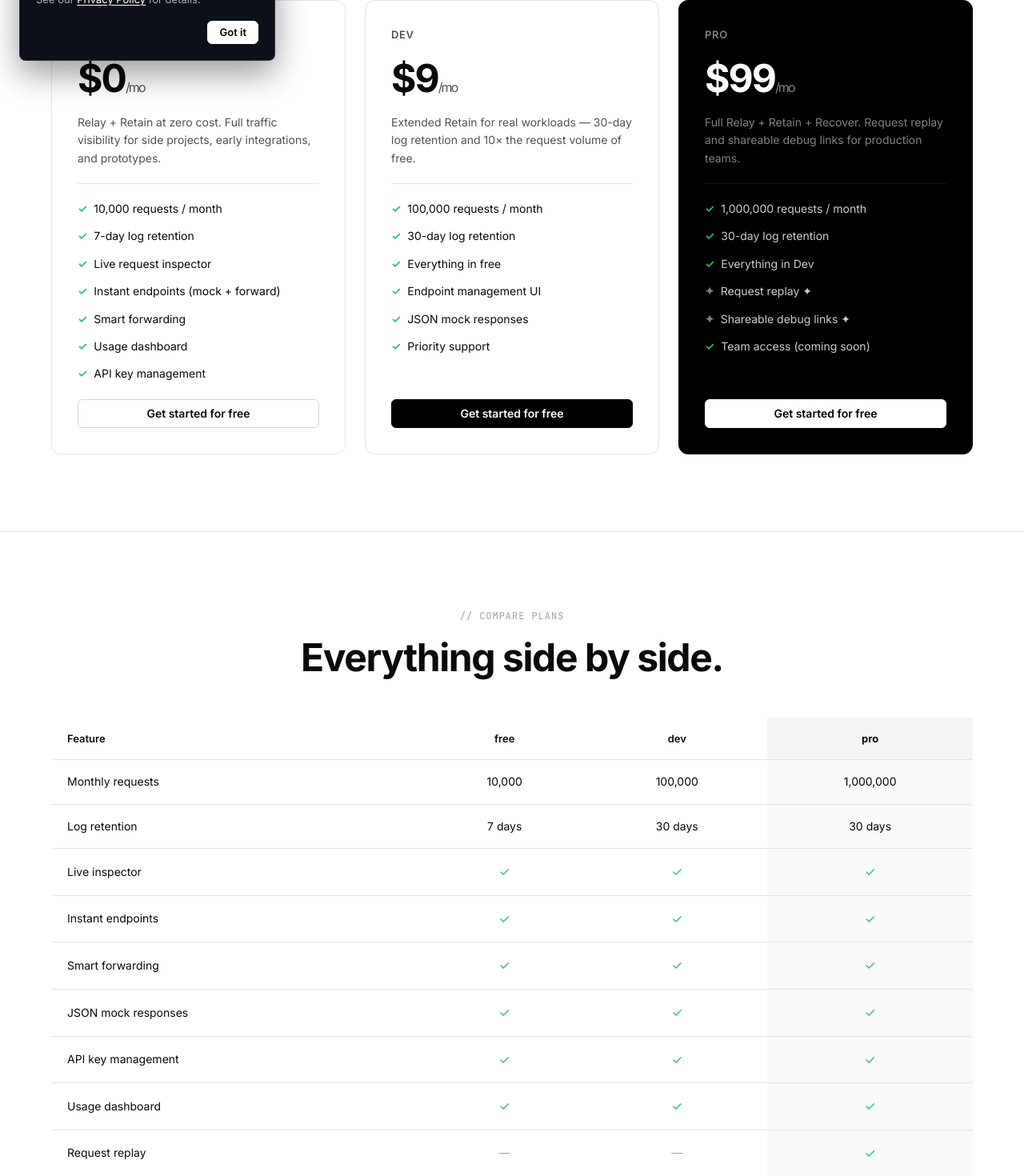
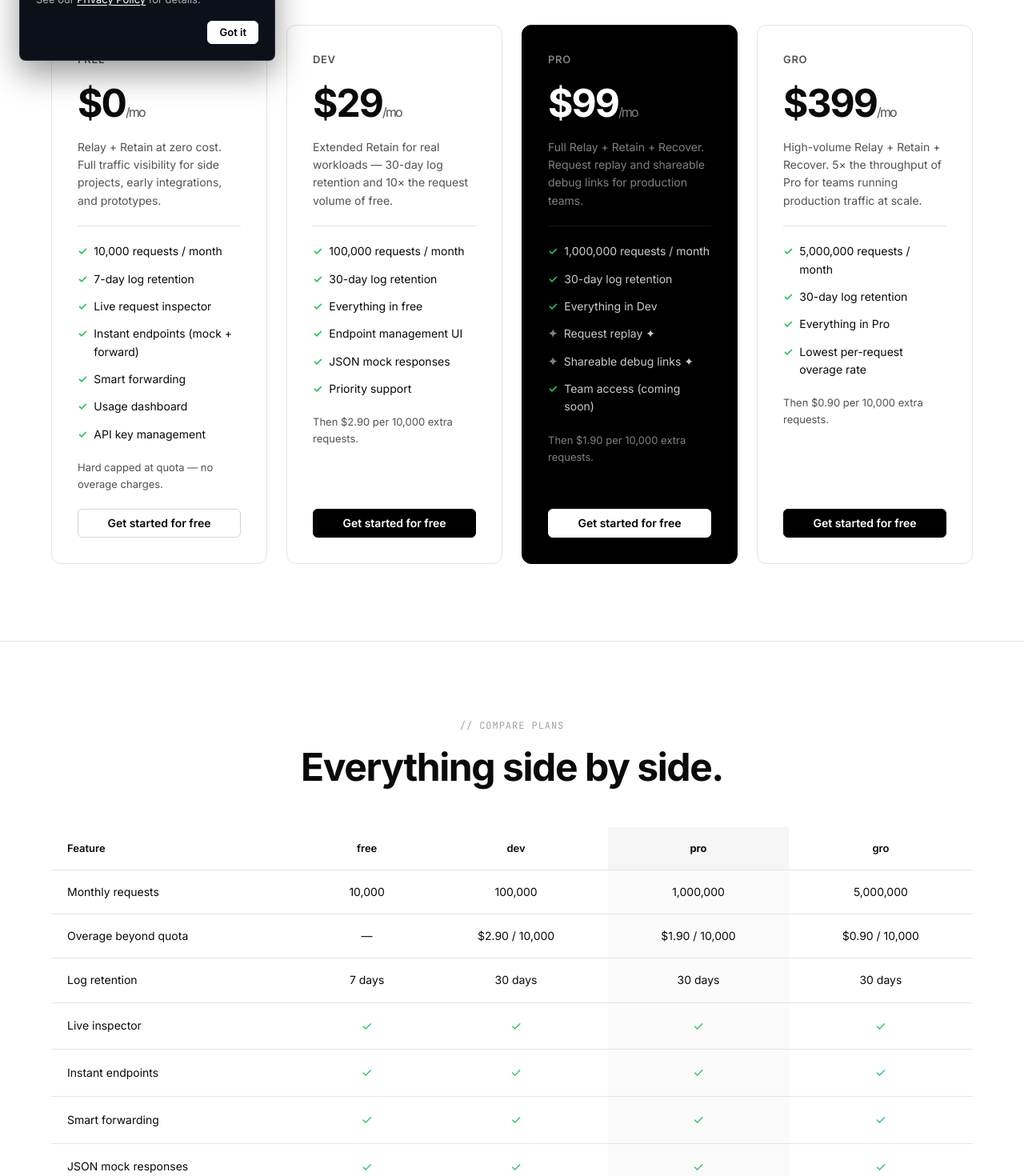
Before and after one commit to getrequesthq/website, a Next.js app: page /pricing in a window 1280 px wide. Shown: the part 700-2170 px from the top of the page at 80% size. Built offline with nearby package versions, Linux system fonts and the light colour scheme.

Commit message:
Update pricing

```diff
--- a/app/globals.css
+++ b/app/globals.css
@@ -951,6 +951,19 @@ table {
   gap: var(--space-6);
 }
 
+.pricing-grid--4 {
+  grid-template-columns: repeat(4, 1fr);
+}
+
+.pricing-card__overage {
+  font-size: 13px;
+  color: var(--text-light-2);
+}
+
+.pricing-card--featured .pricing-card__overage {
+  color: rgba(255,255,255,0.5);
+}
+
 .pricing-card {
   border: 1px solid var(--border-light);
   border-radius: var(--radius-xl);
--- a/app/pricing/page.tsx
+++ b/app/pricing/page.tsx
@@ -20,8 +20,12 @@ const faqItems = [
     answer: 'Yes. Plan changes take effect immediately. If you upgrade mid-cycle, you\'re charged the prorated difference. If you downgrade, the change takes effect at the start of your next billing cycle.',
   },
   {
-    question: 'What happens to my logs when I hit my limit?',
-    answer: 'Your endpoints continue to operate normally. New requests are still proxied and forwarded. Log capture is paused until the cycle resets or you upgrade.',
+    question: 'What happens when I go over my plan\'s request quota?',
+    answer: 'Your endpoints keep operating normally either way. On Free, log capture pauses once you hit 10,000 requests until the cycle resets or you upgrade. On Dev, Pro, and Gro, overage is billed automatically per 10,000 extra requests.',
+  },
+  {
+    question: 'Is overage capped, or can my bill spike unexpectedly?',
+    answer: 'Overage on Dev, Pro, and Gro is capped at 120% of your plan\'s quota. Once you hit that cap, we stop billing extra for the rest of the cycle — a traffic spike can\'t produce a surprise bill. Upgrade anytime for a higher included quota.',
   },
   {
     question: 'Is there a free trial for Pro?',
@@ -48,7 +52,7 @@ export default function PricingPage() {
           <div className="hero__inner">
             <span className="hero__label">// pricing</span>
             <h1 className="heading-hero hero__title" id="hero-heading">Reliable pricing. No surprises.</h1>
-            <p className="hero__sub">Start free, scale as your traffic grows.</p>
+            <p className="hero__sub">Start free, scale as your traffic grows. Every paid plan includes transparent, pay-as-you-go overage.</p>
           </div>
         </div>
       </section>
@@ -60,7 +64,7 @@ export default function PricingPage() {
             <span className="label label--light">// plans</span>
             <h2 className="heading-xl" id="plans-heading">Scale as your traffic grows.</h2>
           </div>
-          <div className="pricing-grid">
+          <div className="pricing-grid pricing-grid--4">
             {/* Free */}
             <div className="pricing-card">
               <div className="pricing-card__name">free</div>
@@ -76,6 +80,7 @@ export default function PricingPage() {
                 <li className="pricing-card__feature">Usage dashboard</li>
                 <li className="pricing-card__feature">API key management</li>
               </ul>
+              <p className="pricing-card__overage">Hard capped at quota — no overage charges.</p>
               <div className="pricing-card__cta">
                 <a href={APP_REGISTER_URL} className="btn btn-ghost-light" style={{ width: '100%', justifyContent: 'center' }}>Get started for free</a>
               </div>
@@ -83,7 +88,7 @@ export default function PricingPage() {
             {/* Dev */}
             <div className="pricing-card">
               <div className="pricing-card__name">dev</div>
-              <div className="pricing-card__price">$9<span>/mo</span></div>
+              <div className="pricing-card__price">$29<span>/mo</span></div>
               <p className="pricing-card__desc">Extended Retain for real workloads — 30-day log retention and 10× the request volume of free.</p>
               <hr className="pricing-card__divider" />
               <ul className="pricing-card__features">
@@ -94,6 +99,7 @@ export default function PricingPage() {
                 <li className="pricing-card__feature">JSON mock responses</li>
                 <li className="pricing-card__feature">Priority support</li>
               </ul>
+              <p className="pricing-card__overage">Then $2.90 per 10,000 extra requests.</p>
               <div className="pricing-card__cta">
                 <a href={APP_REGISTER_URL} className="btn btn-primary-dark" style={{ width: '100%', justifyContent: 'center' }}>Get started for free</a>
               </div>
@@ -112,8 +118,26 @@ export default function PricingPage() {
                 <li className="pricing-card__feature pricing-card__feature--pro">Shareable debug links ✦</li>
                 <li className="pricing-card__feature">Team access (coming soon)</li>
               </ul>
+              <p className="pricing-card__overage">Then $1.90 per 10,000 extra requests.</p>
               <div className="pricing-card__cta">
                 <a href={APP_REGISTER_URL} className="btn btn-primary" style={{ width: '100%', justifyContent: 'center' }}>Get started for free</a>
+              </div>
+            </div>
+            {/* Gro */}
+            <div className="pricing-card">
+              <div className="pricing-card__name">gro</div>
+              <div className="pricing-card__price">$399<span>/mo</span></div>
+              <p className="pricing-card__desc">High-volume Relay + Retain + Recover. 5× the throughput of Pro for teams running production traffic at scale.</p>
+              <hr className="pricing-card__divider" />
+              <ul className="pricing-card__features">
+                <li className="pricing-card__feature">5,000,000 requests / month</li>
+                <li className="pricing-card__feature">30-day log retention</li>
+                <li className="pricing-card__feature">Everything in Pro</li>
+                <li className="pricing-card__feature">Lowest per-request overage rate</li>
+              </ul>
+              <p className="pricing-card__overage">Then $0.90 per 10,000 extra requests.</p>
+              <div className="pricing-card__cta">
+                <a href={APP_REGISTER_URL} className="btn btn-primary-dark" style={{ width: '100%', justifyContent: 'center' }}>Get started for free</a>
               </div>
             </div>
           </div>
@@ -135,6 +159,7 @@ export default function PricingPage() {
                   <th>free</th>
                   <th>dev</th>
                   <th className="col-featured">pro</th>
+                  <th>gro</th>
                 </tr>
               </thead>
               <tbody>
@@ -143,60 +168,77 @@ export default function PricingPage() {
                   <td>10,000</td>
                   <td>100,000</td>
                   <td className="col-featured">1,000,000</td>
+                  <td>5,000,000</td>
+                </tr>
+                <tr>
+                  <td>Overage beyond quota</td>
+                  <td>—</td>
+                  <td>$2.90 / 10,000</td>
+                  <td className="col-featured">$1.90 / 10,000</td>
+                  <td>$0.90 / 10,000</td>
                 </tr>
                 <tr>
                   <td>Log retention</td>
                   <td>7 days</td>
                   <td>30 days</td>
                   <td className="col-featured">30 days</td>
+                  <td>30 days</td>
                 </tr>
                 <tr>
                   <td>Live inspector</td>
                   <td><span className="check">✓</span></td>
                   <td><span className="check">✓</span></td>
                   <td className="col-featured"><span className="check">✓</span></td>
+                  <td><span className="check">✓</span></td>
                 </tr>
                 <tr>
                   <td>Instant endpoints</td>
                   <td><span className="check">✓</span></td>
                   <td><span className="check">✓</span></td>
                   <td className="col-featured"><span className="check">✓</span></td>
+                  <td><span className="check">✓</span></td>
                 </tr>
                 <tr>
                   <td>Smart forwarding</td>
                   <td><span className="check">✓</span></td>
                   <td><span className="check">✓</span></td>
                   <td className="col-featured"><span className="check">✓</span></td>
+                  <td><span className="check">✓</span></td>
                 </tr>
                 <tr>
                   <td>JSON mock responses</td>
                   <td><span className="check">✓</span></td>
                   <td><span className="check">✓</span></td>
                   <td className="col-featured"><span className="check">✓</span></td>
+                  <td><span className="check">✓</span></td>
                 </tr>
                 <tr>
                   <td>API key management</td>
                   <td><span className="check">✓</span></td>
                   <td><span className="check">✓</span></td>
                   <td className="col-featured"><span className="check">✓</span></td>
+                  <td><span className="check">✓</span></td>
                 </tr>
                 <tr>
                   <td>Usage dashboard</td>
                   <td><span className="check">✓</span></td>
                   <td><span className="check">✓</span></td>
                   <td className="col-featured"><span className="check">✓</span></td>
+                  <td><span className="check">✓</span></td>
                 </tr>
                 <tr>
                   <td>Request replay</td>
                   <td><span className="cross">—</span></td>
                   <td><span className="cross">—</span></td>
                   <td className="col-featured"><span className="check">✓</span></td>
+                  <td><span className="check">✓</span></td>
                 </tr>
                 <tr>
                   <td>Shareable debug links</td>
                   <td><span className="cross">—</span></td>
                   <td><span className="cross">—</span></td>
                   <td className="col-featured"><span className="check">✓</span></td>
+                  <td><span className="check">✓</span></td>
                 </tr>
               </tbody>
             </table>
--- a/lib/jsonld.ts
+++ b/lib/jsonld.ts
@@ -22,8 +22,9 @@ export function softwareSchema() {
     url: BASE_URL,
     offers: [
       { '@type': 'Offer', name: 'Free', price: '0', priceCurrency: 'USD' },
-      { '@type': 'Offer', name: 'Dev', price: '9', priceCurrency: 'USD', billingIncrement: 'P1M' },
+      { '@type': 'Offer', name: 'Dev', price: '29', priceCurrency: 'USD', billingIncrement: 'P1M' },
       { '@type': 'Offer', name: 'Pro', price: '99', priceCurrency: 'USD', billingIncrement: 'P1M' },
+      { '@type': 'Offer', name: 'Gro', price: '399', priceCurrency: 'USD', billingIncrement: 'P1M' },
     ],
   }
 }
```
Also changed, not shown: app/page.tsx (+19 -2 lines).
